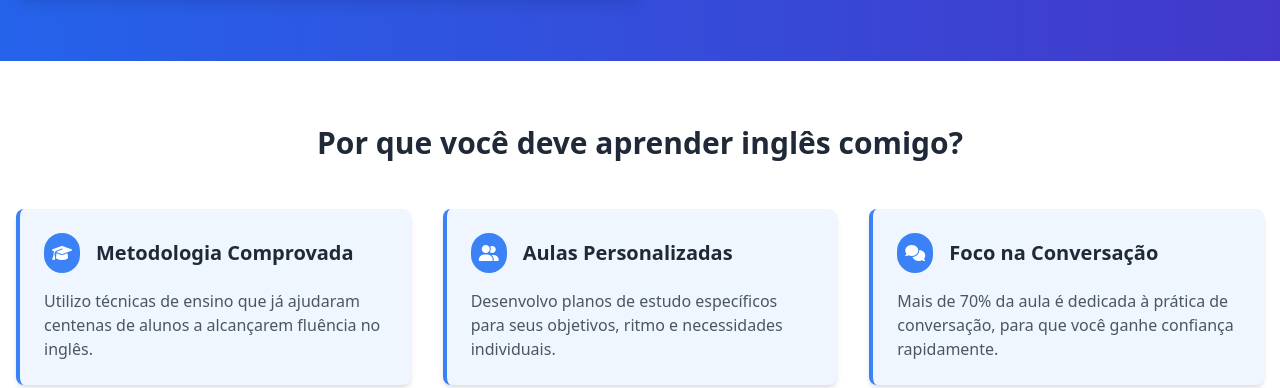
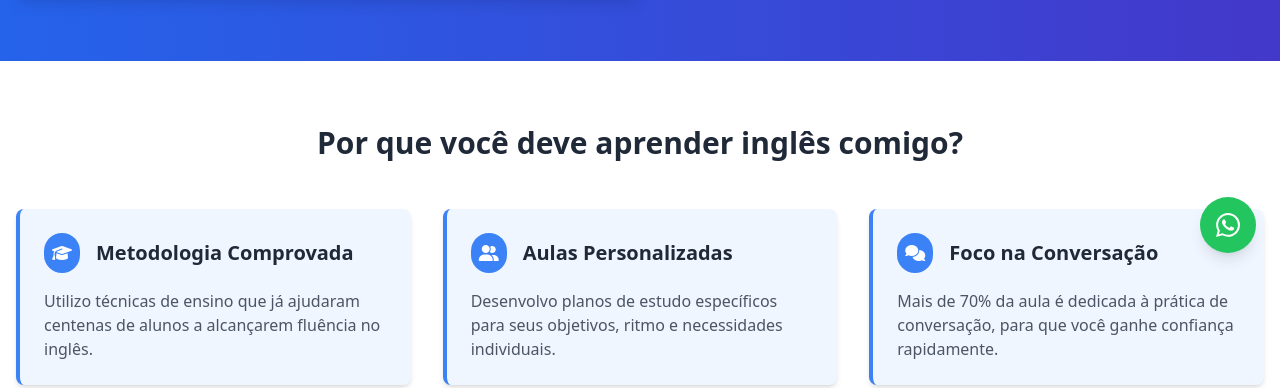
Before and after one commit to JullianOliveira/ingles, a plain HTML site: page index.html in a window 1280 px wide. Shown: the part 523-911 px from the top of the page. Drawn offline with nearby package versions, Linux system fonts and the light colour scheme.

Commit message:
Update index.html add floating whatsapp button

```diff
--- a/index.html
+++ b/index.html
@@ -204,5 +204,11 @@
             <p class="mt-2 text-gray-400">Professor de Inglês | Aulas Personalizadas</p>
         </div>
     </footer>
+    <!-- Botão flutuante do WhatsApp -->
+    <a href="https://wa.me/351999999999?text=Olá!%20Gostaria%20de%20agendar%20uma%20aula%20experimental%20de%20inglês" target="_blank" class="fixed bottom-6 right-6 bg-green-500 hover:bg-green-600 text-white p-4 rounded-full shadow-lg transition duration-300 z-50">
+        <svg xmlns="http://www.w3.org/2000/svg" class="h-6 w-6" viewBox="0 0 24 24" fill="currentColor">
+            <path d="M17.472 14.382c-.297-.149-1.758-.867-2.03-.967-.273-.099-.471-.148-.67.15-.197.297-.767.966-.94 1.164-.173.199-.347.223-.644.075-.297-.15-1.255-.463-2.39-1.475-.883-.788-1.48-1.761-1.653-2.059-.173-.297-.018-.458.13-.606.134-.133.298-.347.446-.52.149-.174.198-.298.298-.497.099-.198.05-.371-.025-.52-.075-.149-.669-1.612-.916-2.207-.242-.579-.487-.5-.669-.51-.173-.008-.371-.01-.57-.01-.198 0-.52.074-.792.372-.272.297-1.04 1.016-1.04 2.479 0 1.462 1.065 2.875 1.213 3.074.149.198 2.096 3.2 5.077 4.487.709.306 1.262.489 1.694.625.712.227 1.36.195 1.871.118.571-.085 1.758-.719 2.006-1.413.248-.694.248-1.289.173-1.413-.074-.124-.272-.198-.57-.347m-5.421 7.403h-.004a9.87 9.87 0 01-5.031-1.378l-.361-.214-3.741.982.998-3.648-.235-.374a9.86 9.86 0 01-1.51-5.26c.001-5.45 4.436-9.884 9.888-9.884 2.64 0 5.122 1.03 6.988 2.898a9.825 9.825 0 012.893 6.994c-.003 5.45-4.437 9.884-9.885 9.884m8.413-18.297A11.815 11.815 0 0012.05 0C5.495 0 .16 5.335.157 11.892c0 2.096.547 4.142 1.588 5.945L.057 24l6.305-1.654a11.882 11.882 0 005.683 1.448h.005c6.554 0 11.89-5.335 11.893-11.893a11.821 11.821 0 00-3.48-8.413z"/>
+        </svg>
+    </a>
 </body>
 </html>
```
